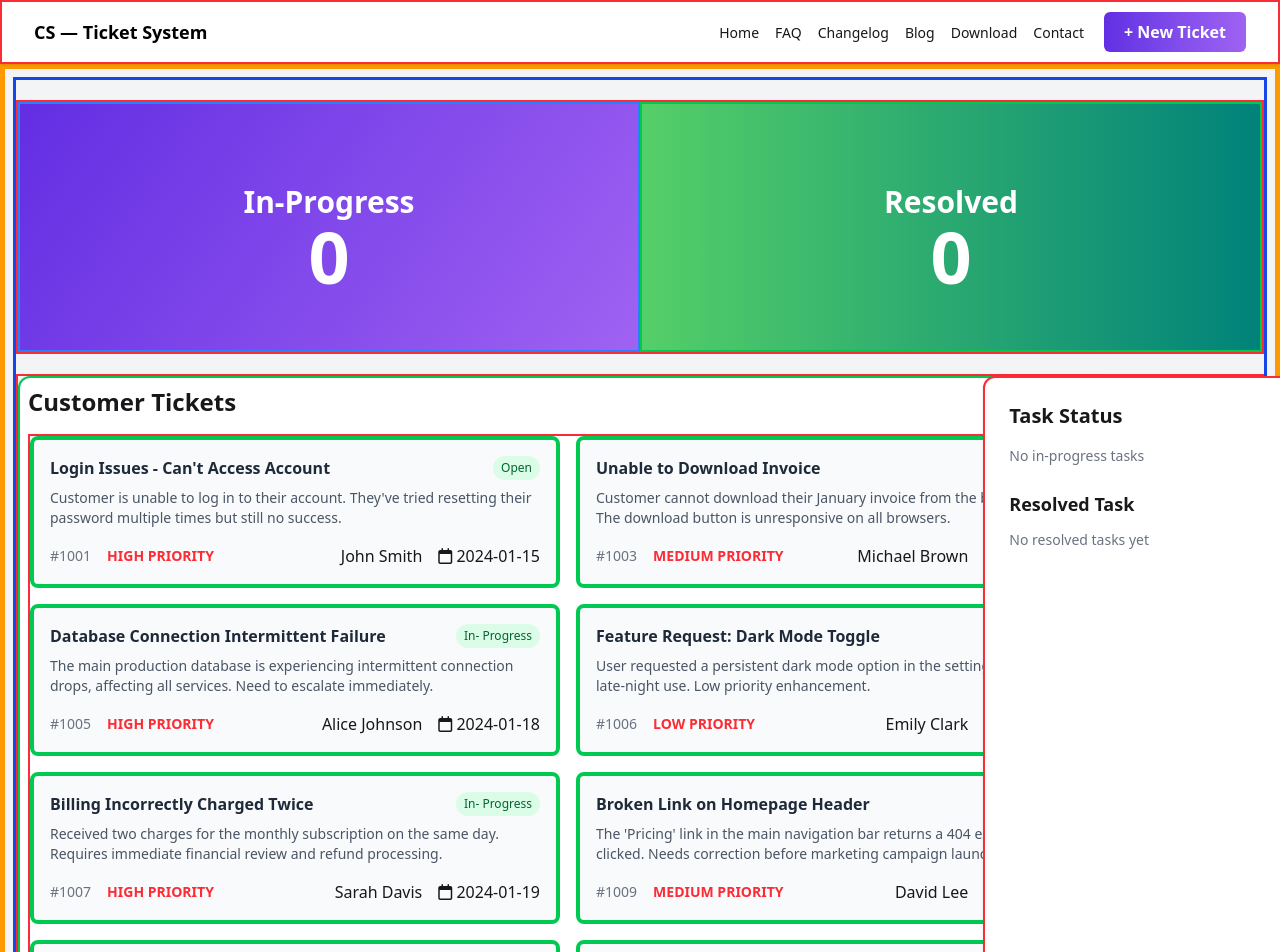
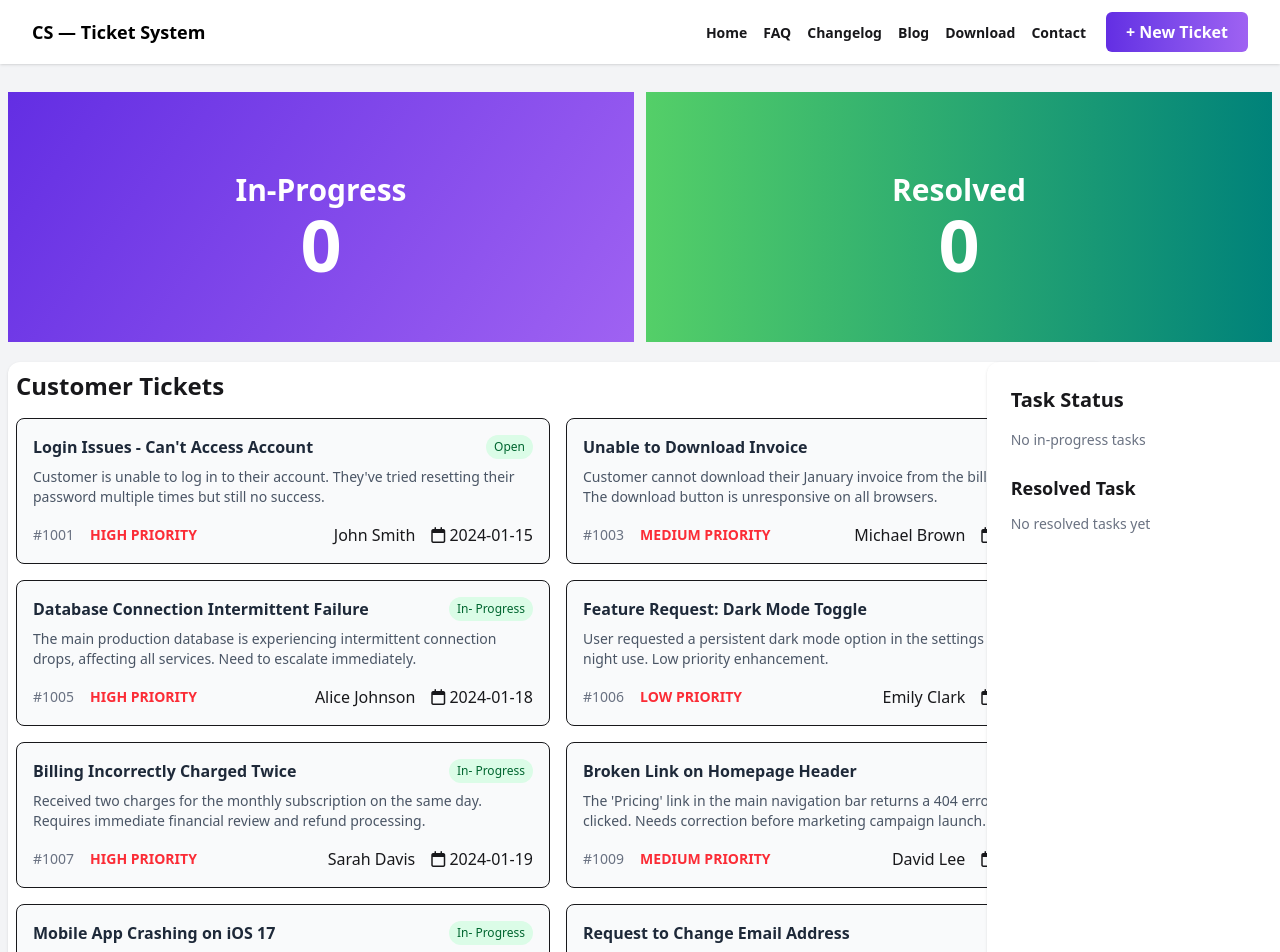
Before and after one commit to mahbubur-r/support-now, a React (Vite) app: page / in a window 1280 px wide. Shown: the top 952 px of the page. Built offline with nearby package versions, Linux system fonts and the light colour scheme.

Commit message:
finalize the design and updated few changes

```diff
--- a/src/App.jsx
+++ b/src/App.jsx
@@ -60,8 +60,8 @@ if (loading) {
   return (
     <>
       <Navbar></Navbar>
-      <div className=" bg-gray-100 max-w-[1600px] mx-auto p-2 border-5 border-amber-500">
-      <div className="max-w-[1600px] mx-auto border-3 border-blue-700">
+      <div className=" bg-gray-100 max-w-[1600px] mx-auto p-2">
+      <div className="max-w-[1600px] mx-auto">
         <Banner inProgress={inProgress.length} resolved={resolved.length} />
           <CustomerTicket pending={pending}
           inProgress={inProgress}
--- a/src/components/Banner/Banner.jsx
+++ b/src/components/Banner/Banner.jsx
@@ -1,12 +1,12 @@
 import React from 'react';
 const Banner = ({inProgress, resolved}) => {
     return (
-        <div className="border-2 border-red-500 my-5 max-w-[1600px] mx-auto flex justify-between items-center ">
-                <div className='border-2 border-blue-500 w-[700px] h-[250px] mx-auto bg-[linear-gradient(125.07deg,#632ee3,#9f62f2)]'>
+        <div className="gap-3  my-5 max-w-[1600px] mx-auto flex justify-between items-center ">
+                <div className='w-[700px] h-[250px] mx-auto bg-[linear-gradient(125.07deg,#632ee3,#9f62f2)]'>
                     <h1 className='text-white text-3xl font-bold justify-center text-center mt-20'>In-Progress</h1>
                     <h1 className='text-white text-7xl font-extrabold justify-center text-center'>{inProgress}</h1>
                 </div>
-            <div className='border-2 border-green-500 w-[700px] h-[250px] mx-auto bg-[linear-gradient(90deg,#54cf68,#00827a)]'>
+            <div className='w-[700px] h-[250px] mx-auto bg-[linear-gradient(90deg,#54cf68,#00827a)]'>
                 <h1 className='text-white text-3xl font-bold justify-center text-center mt-20'>Resolved</h1>
                 <h1 className='text-white text-7xl font-extrabold justify-center text-center'>{resolved}</h1>
             </div>
--- a/src/components/CustomerTickets/CustomerTickets.jsx
+++ b/src/components/CustomerTickets/CustomerTickets.jsx
@@ -3,11 +3,11 @@ import React, { } from 'react';
 const CustomerTicket = ({ pending, inProgress, resolved, onStart, onComplete, status })=> {
 
   return (
-    <div className="border-2 border-red-500 max-w-[1600px] mx-auto grid grid-cols-1 md:grid-cols-3 gap-6">
-      <div className="border-2 border-green-500 md:w-[1100px] col-span-1 md:col-span-2 bg-white p-2 rounded-xl shadow">
+    <div className="max-w-[1600px] mx-auto grid grid-cols-1 md:grid-cols-3 gap-6">
+      <div className="md:w-[1100px] col-span-1 md:col-span-2 bg-white p-2 rounded-xl shadow">
         <h2 className="text-2xl md:text-start text-center font-semibold md:mb-4">Customer Tickets</h2>
 
-        <div className="grid grid-cols-1 md:grid-cols-2 gap-4 border-2 border-red-500">
+        <div className="grid grid-cols-1 md:grid-cols-2 gap-4">
           {pending.length === 0 && (
             <div className="col-span-2 font-bold text-gray-500">No pending tickets !!</div>
           )}
@@ -16,7 +16,7 @@ const CustomerTicket = ({ pending, inProgress, resolved, onStart, onComplete, st
             <div
               key={ticket.id}
               onClick={() => onStart(ticket.id)}
-              className="cursor-pointer bg-gray-50 p-4 rounded-lg border hover:shadow-md transition border-4 border-green-500"
+              className="cursor-pointer bg-gray-50 p-4 rounded-lg border hover:shadow-md transition"
               title={status === "pending"
           ? "Click to start this ticket"
           : status === "inProgress"
@@ -51,7 +51,7 @@ const CustomerTicket = ({ pending, inProgress, resolved, onStart, onComplete, st
         </div>
       </div>
 
-      <div className="bg-white p-6 rounded-xl w-full mx-auto md:max-w-[350px] md:ml-30 shadow border-2 border-red-500">
+      <div className="bg-white p-6 rounded-xl w-full mx-auto md:max-w-[350px] md:ml-30 shadow">
         <h3 className="text-xl font-semibold mb-4">Task Status</h3>
 
         {inProgress.length === 0 ? (
@@ -59,7 +59,7 @@ const CustomerTicket = ({ pending, inProgress, resolved, onStart, onComplete, st
         ) : (
           <div className="space-y-3 md:mb-4">
             {inProgress.map(t => (
-              <div key={t.id} className="bg-white p-4 rounded-lg shadow-sm border">
+              <div key={t.id} className="bg-gray-50 p-4 rounded-lg shadow-sm border">
                 <div className="font-medium text-gray-800">{t.title}</div>
                 <button
                   onClick={() => onComplete(t.id)}
--- a/src/components/Footer/Footer.jsx
+++ b/src/components/Footer/Footer.jsx
@@ -2,11 +2,11 @@ import React from 'react';
 
 const Footer = () => {
     return (
-    <div className='border-2 border-red-500 text-white bg-[#000000] md:mt-10 md:max-w-[1600px] md:h-[430px] mx-auto'>
+    <div className='text-white bg-[#000000] md:mt-10 md:max-w-[1600px] md:h-[430px] mx-auto'>
      <div className=' flex flex-col md:flex-row md:justify-around ml-10 items-stretch'>
-            <div className='w-[350px] mt-3 md:mt-10'>
-                <h1 className='font-bold md:text-start text-center'>CS — Ticket System</h1>
-                 <p className='text-[#a1a1aa]'>Lorem Ipsum is simply dummy text of the printing and typesetting industry. Lorem Ipsum has been the industry's standard dummy text ever since the 1500s, when an unknown printer took a galley of type and scrambled it to make a type specimen book.</p>
+            <div className='md:w-[350px] mt-3 md:mt-10'>
+                <h1 className='font-bold md:text-start'>CS — Ticket System</h1>
+                 <p className='text-[#a1a1aa] items-start'>Simply dummy text of the printing and typesetting industry. Lorem Ipsum has been the industry's standard dummy text ever since the 1500s, when an unknown printer took a galley of type and scrambled it to make a type specimen book.</p>
             </div>
         <div className='footer-card w-[120px] mt-3 md:mt-10'>
             <h2 className='font-bold'>Company</h2>
--- a/src/components/Navbar/Navbar.jsx
+++ b/src/components/Navbar/Navbar.jsx
@@ -2,10 +2,10 @@ import React from 'react';
 
 const Navbar = () => {
     return (
-    <div className="border-2 border-red-500 navbar bg-base-100 shadow-sm flex flex-col md:flex-row justify-between  md:max-w-[1600px] mx-auto">
+    <div className="navbar bg-base-100 shadow-sm flex flex-col md:flex-row justify-between  md:max-w-[1600px] mx-auto">
             <h2 className='font-bold text-lg text-black px-6'>CS — Ticket System</h2>
   <     div className="navbar-center flex flex-col md:flex-row md:gap-4 md:px-6">
-            <ul className="menu mx-auto menu-horizontal  px-1 gap-2 md:gap-4 ">
+            <ul className="menu mx-auto menu-horizontal font-bold  px-1 gap-2 md:gap-4 ">
                 <li>Home</li>
                 <li>FAQ</li>
                 <li>Changelog</li>
```
